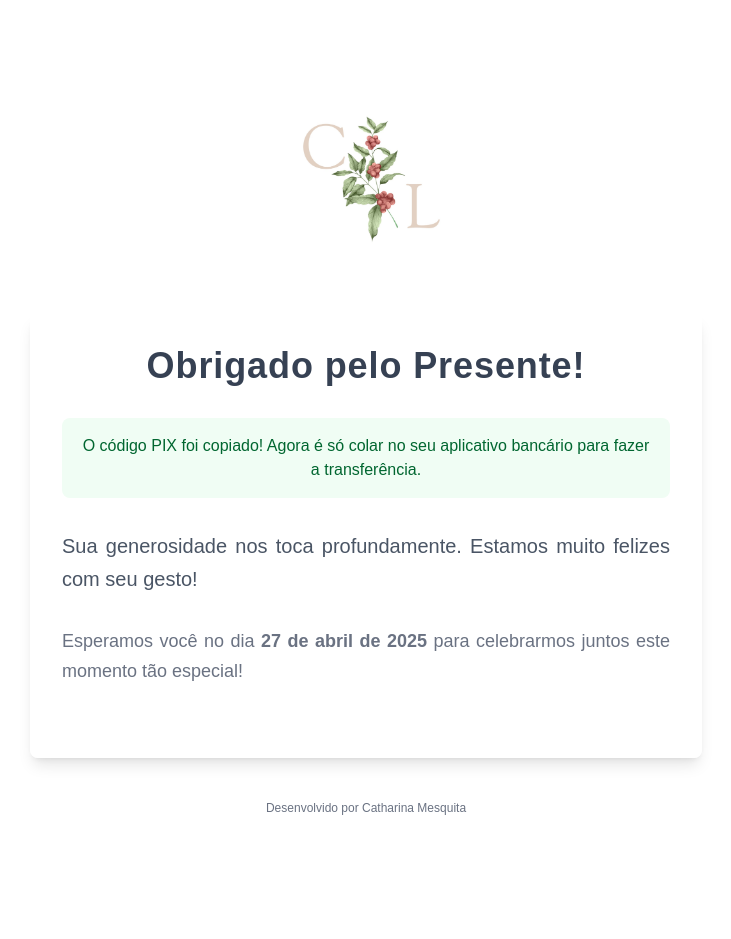
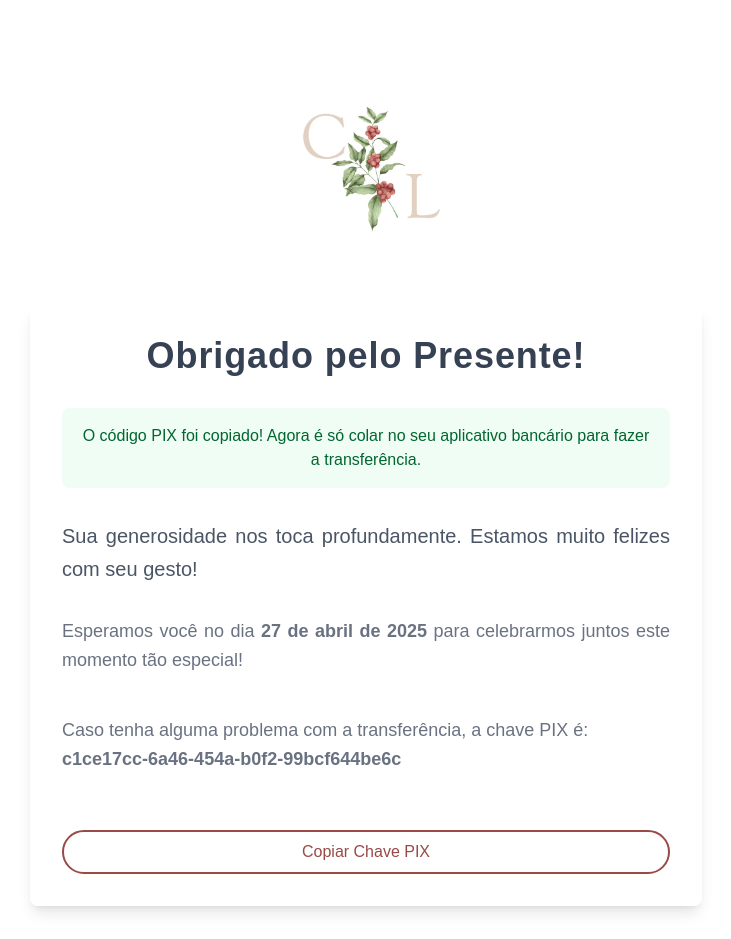
Before and after one commit to acmesquita/site_presente_de_casamento, a Next.js app: page /agradecimento in a window 1280 px wide. Shown: the top 939 px of the page, without its empty margins (274-1005 px from the left). Before the commit the page ends 832 px from the top, so only its background shows below. Built offline with nearby package versions, Linux system fonts and the light colour scheme.

Commit message:
fix: update links and button to copy key pix

```diff
--- a/src/app/agradecimento/page.tsx
+++ b/src/app/agradecimento/page.tsx
@@ -1,6 +1,17 @@
+'use client';
+
 import Image from "next/image";
 
 export default function Agradecimento() {
+  const handleCopyCahvePix = async () => {
+    const pixLink = "c1ce17cc-6a46-454a-b0f2-99bcf644be6c";
+    try {
+      await navigator.clipboard.writeText(pixLink);
+    } catch (err) {
+      console.error('Erro ao copiar o link:', err);
+    }
+  };
+
   return (
     <div className="min-h-screen p-8 flex flex-col items-center justify-center bg-white">
       <div className="max-w-2xl w-full space-y-8 text-center">
@@ -28,6 +39,16 @@ export default function Agradecimento() {
           <p className="text-lg font-medium text-gray-500 mb-10 leading-relaxed subpixel-antialiased text-justify">
             Esperamos você no dia <b>27 de abril de 2025</b> para celebrarmos juntos este momento tão especial!
           </p>
+          <p className="text-lg font-medium text-gray-500 mb-10 leading-relaxed subpixel-antialiased text-justify">
+            Caso tenha alguma problema com a transferência, a chave PIX é:
+            <br/><b>c1ce17cc-6a46-454a-b0f2-99bcf644be6c</b>
+          </p>
+          <button
+              onClick={handleCopyCahvePix}
+              className="mt-4 w-full bg-white text-[#984a46] border-2 border-[#984a46] py-2 px-4 rounded-full hover:bg-[#984a46] hover:text-white transition-colors"
+            >
+              Copiar Chave PIX
+            </button>
         </div>
       </div>
     </div>
--- a/src/app/page.tsx
+++ b/src/app/page.tsx
@@ -7,7 +7,7 @@ export default function Doacao() {
   const router = useRouter();
 
   const handleCopyPix30 = async () => {
-    const pixLink = "00020126580014BR.GOV.BCB.PIX0136c1ce17cc-6a46-454a-b0f2-99bcf644be6c520400005303986540530.005802BR5925Ana Catharina Norberta Me6009SAO PAULO62140510QnbyWGLnwT6304F238";
+    const pixLink = "00020126580014BR.GOV.BCB.PIX0136c1ce17cc-6a46-454a-b0f2-99bcf644be6c520400005303986540530.005802BR5925Ana Catharina Norberta Me6009SAO PAULO62140510LIrbXiQkdT63044230";
     try {
       await navigator.clipboard.writeText(pixLink);
       router.push('/agradecimento');
@@ -17,7 +17,7 @@ export default function Doacao() {
   };
 
   const handleCopyPix50 = async () => {
-    const pixLink = "00020126580014BR.GOV.BCB.PIX0136c1ce17cc-6a46-454a-b0f2-99bcf644be6c520400005303986540550.005802BR5925Ana Catharina Norberta Me6009SAO PAULO621405101iw4HfoVCh63048B0F";
+    const pixLink = "00020126580014BR.GOV.BCB.PIX0136c1ce17cc-6a46-454a-b0f2-99bcf644be6c520400005303986540550.005802BR5925Ana Catharina Norberta Me6009SAO PAULO62140510ZY9By3rqKF630488D2";
     try {
       await navigator.clipboard.writeText(pixLink);
       router.push('/agradecimento');
@@ -27,7 +27,7 @@ export default function Doacao() {
   };
 
   const handleCopyPix100 = async () => {
-    const pixLink = "00020126580014BR.GOV.BCB.PIX0136c1ce17cc-6a46-454a-b0f2-99bcf644be6c5204000053039865406100.005802BR5925Ana Catharina Norberta Me6009SAO PAULO62140510oT6pBlbPXt6304B0F3";
+    const pixLink = "00020126580014BR.GOV.BCB.PIX0136c1ce17cc-6a46-454a-b0f2-99bcf644be6c5204000053039865406100.005802BR5925Ana Catharina Norberta Me6009SAO PAULO62140510EkkXRZztfv63046018";
     try {
       await navigator.clipboard.writeText(pixLink);
       router.push('/agradecimento');
```
